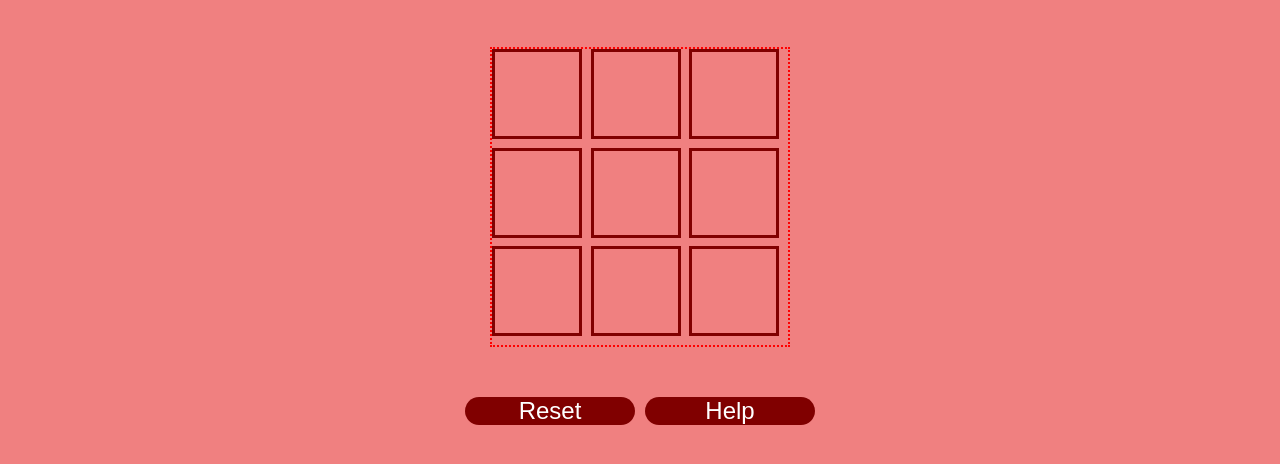
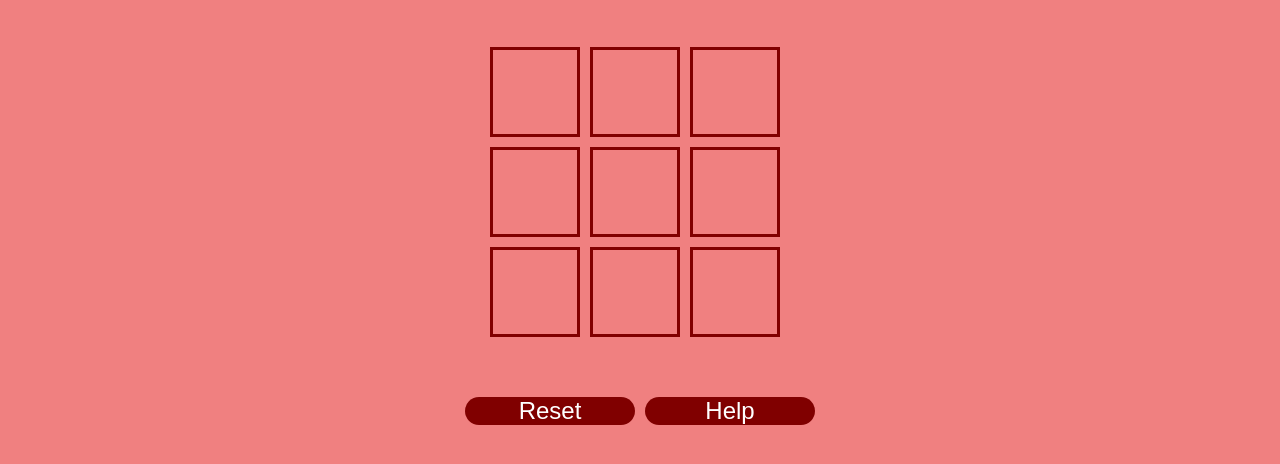
Before and after one commit to hanzalahanees/Project-Tic-Tac-Toe, a plain HTML site: page index.html in a window 1280 px wide. Shown: the part 102-566 px from the top of the page. Drawn offline with Linux system fonts and the light colour scheme.

Commit message:
remove game border

```diff
--- a/style.css
+++ b/style.css
@@ -33,7 +33,7 @@ h1 {
 .game-board {
     display: grid;
     grid-template-columns: repeat(3, 1fr);
-    border: 2px dotted red;
+    /* border: 2px dotted red; */
     width: 300px;
     height: 300px;
     margin: 50px;
```
